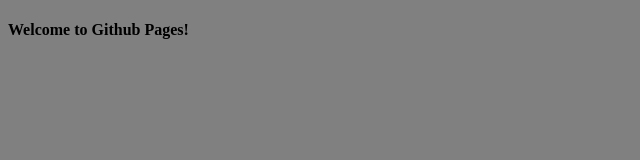
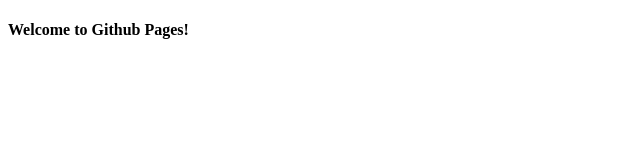
Before and after one commit to rmz3t-dev/rmz3t-dev.github.io, a plain HTML site: page index.html in a window 1280 px wide. Shown: the whole page, without its empty margins (0-640 px from the left). Drawn offline with Linux system fonts and the light colour scheme.

Commit message:
Update index.html

```diff
--- a/index.html
+++ b/index.html
@@ -1,9 +1,6 @@
 <!DOCTYPE html>
 <html>
   <style>
-    body {
-      background-color: grey;
-    }
   </style>
   <body>
     <h4>Welcome to Github Pages!</h4>
```
